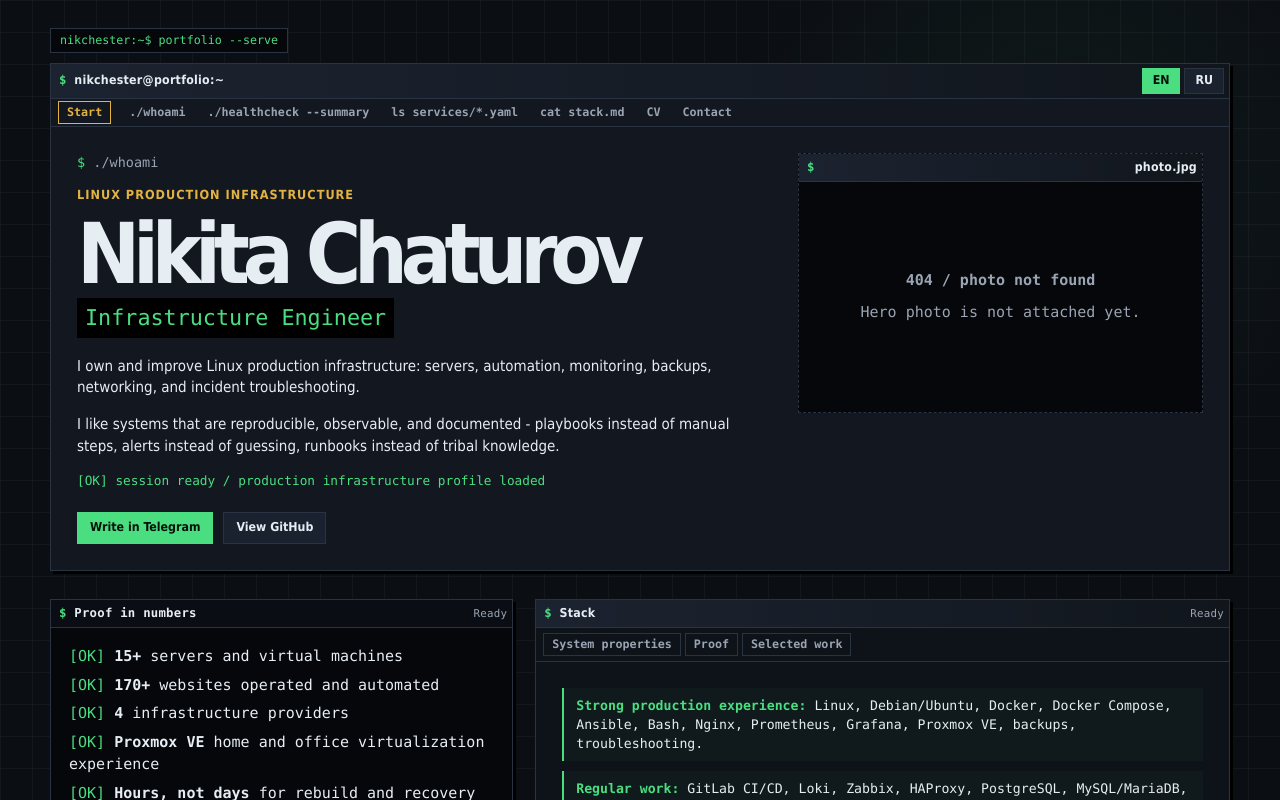
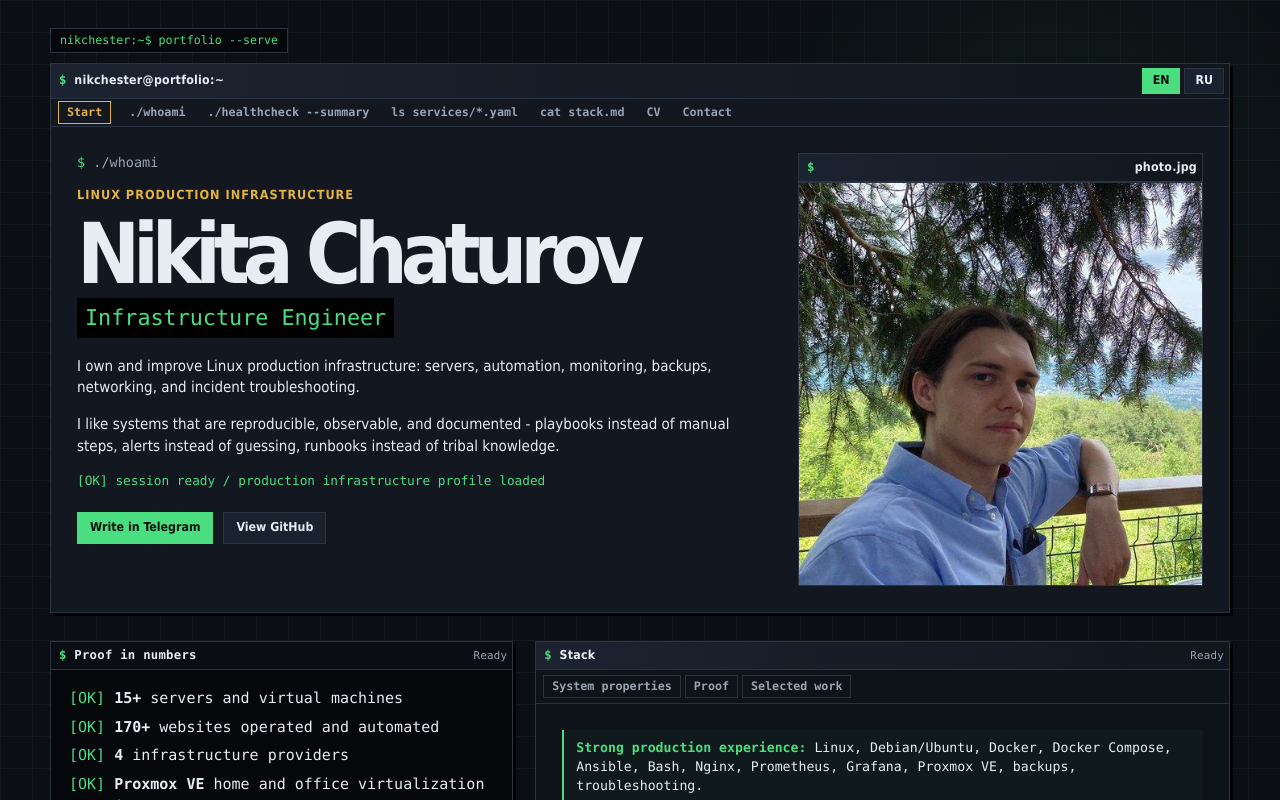
Before and after one commit to Chest3rf1eld/Chest3rf1eld.github.io, a React (Vite) app: page / in a window 1280 px wide. Shown: the top 800 px of the page. Built offline with nearby package versions, Linux system fonts and the light colour scheme; no server answers.

Commit message:
Add hero photo to portfolio

```diff
--- a/src/App.tsx
+++ b/src/App.tsx
@@ -16,8 +16,7 @@ const labels = {
     linkedin: 'LinkedIn',
     openProject: 'Open project',
     photoTitle: 'photo.jpg',
-    photoFallback: 'Hero photo is not attached yet.',
-    dialogTitle: '404 / photo not found',
+    photoAlt: 'Nikita Chaturov, Infrastructure Engineer',
     start: 'Start',
     terminalReady: 'diagnostics complete / ready for contact',
     explorerMeta: 'Repository file',
@@ -52,8 +51,7 @@ const labels = {
     linkedin: 'LinkedIn',
     openProject: 'Открыть проект',
     photoTitle: 'photo.jpg',
-    photoFallback: 'Hero photo пока не добавлено.',
-    dialogTitle: '404 / фото не найдено',
+    photoAlt: 'Никита Чатуров, Infrastructure Engineer',
     start: 'Пуск',
     terminalReady: 'diagnostics complete / готов к контакту',
     explorerMeta: 'Файл репозитория',
@@ -158,13 +156,10 @@ function Hero({ content, lang, setLang }: { content: PageContent; lang: Language
             <a className="button" href={siteConfig.githubUrl}>{content.hero.secondaryLabel}</a>
           </div>
         </div>
-        <div className="photo-window" role="img" aria-label={text.photoFallback}>
-          <div className="mini-titlebar">{text.photoTitle}</div>
-          <div className="photo-fallback">
-            <strong>{text.dialogTitle}</strong>
-            <span>{text.photoFallback}</span>
-          </div>
-        </div>
+        <figure className="photo-window">
+          <figcaption className="mini-titlebar">{text.photoTitle}</figcaption>
+          <img src={siteConfig.photo} alt={text.photoAlt} width={480} height={480} />
+        </figure>
       </div>
     </section>
   );
--- a/src/siteConfig.ts
+++ b/src/siteConfig.ts
@@ -7,6 +7,7 @@ export const siteConfig = {
   githubUrl: 'https://github.com/Chest3rf1eld',
   linkedinUrl: 'https://www.linkedin.com/in/nikita-chaturov-8625a5281/',
   email: 'nikchester01@gmail.com',
+  photo: '/assets/hero-photo.jpg',
   cv: {
     en: '/assets/cv/nikita-chaturov-cv.en.pdf',
     ru: '/assets/cv/nikita-chaturov-cv.ru.pdf',
--- a/src/styles.css
+++ b/src/styles.css
@@ -221,24 +221,16 @@ code { font-family: var(--mono); }
 .actions { display: flex; flex-wrap: wrap; gap: 10px; margin-top: 22px; }
 .actions.compact { margin-top: 10px; }
 
-.photo-window {
-  align-self: start;
+.photo-window { align-self: start; border: 1px solid var(--line); margin: 0; }
+
+.photo-window img {
+  aspect-ratio: 1 / 1;
   background: var(--terminal);
-  border: 1px dashed var(--line);
-  min-height: 260px;
-}
-
-.photo-fallback {
-  align-items: center;
-  color: var(--muted);
-  display: flex;
-  flex-direction: column;
-  font-family: var(--mono);
-  gap: 10px;
-  justify-content: center;
-  min-height: 230px;
-  padding: 18px;
-  text-align: center;
+  border-top: 1px solid var(--line);
+  display: block;
+  height: auto;
+  object-fit: cover;
+  width: 100%;
 }
 
 .window-row {
@@ -416,8 +408,6 @@ code { font-family: var(--mono); }
   .hero-grid, .window-row, .bottom-row, .work-grid { grid-template-columns: 1fr; }
   .window { margin-bottom: 14px; }
   .project-card { min-height: 0; }
-  .photo-window { min-height: 180px; }
-  .photo-fallback { min-height: 152px; }
 }
 
 @media (max-width: 420px) {
```
Also changed, not shown: public/assets/hero-photo.jpg (added), 1 other file (tests, documents, lock files or other folders).
